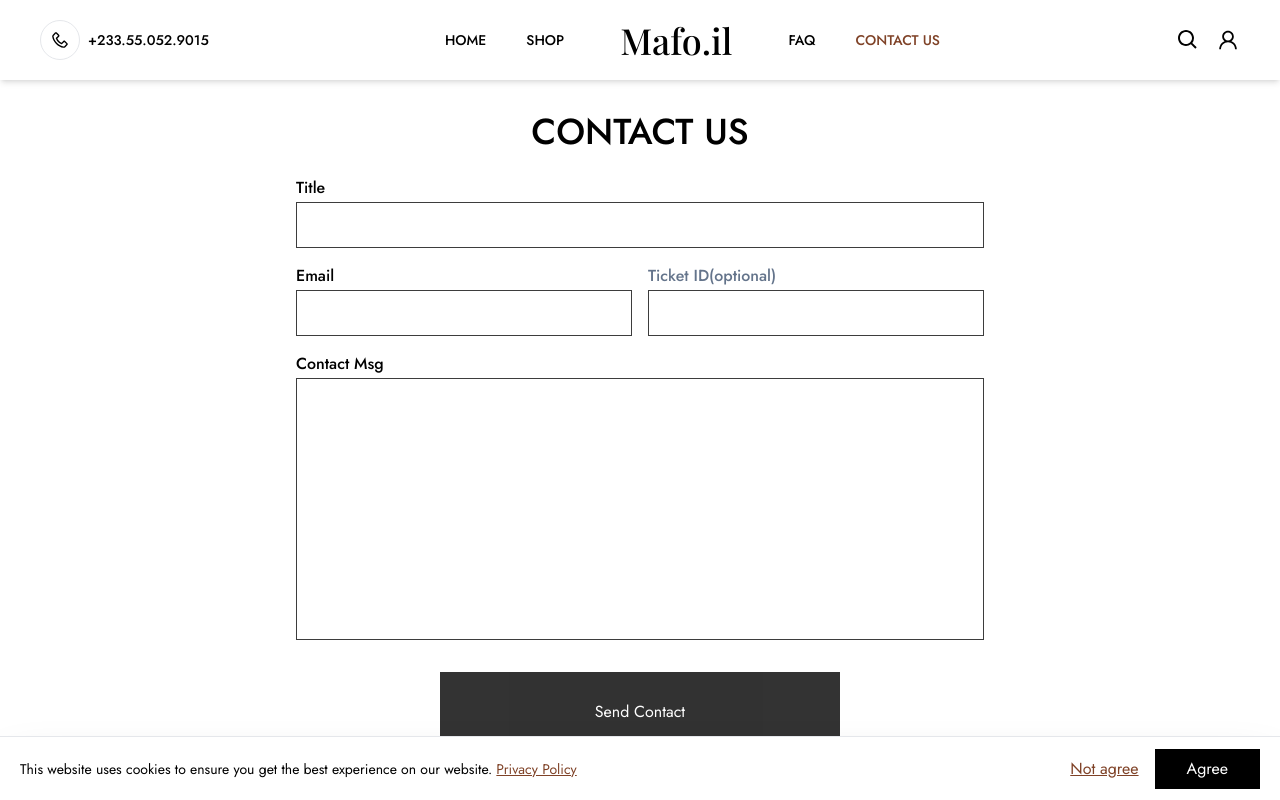
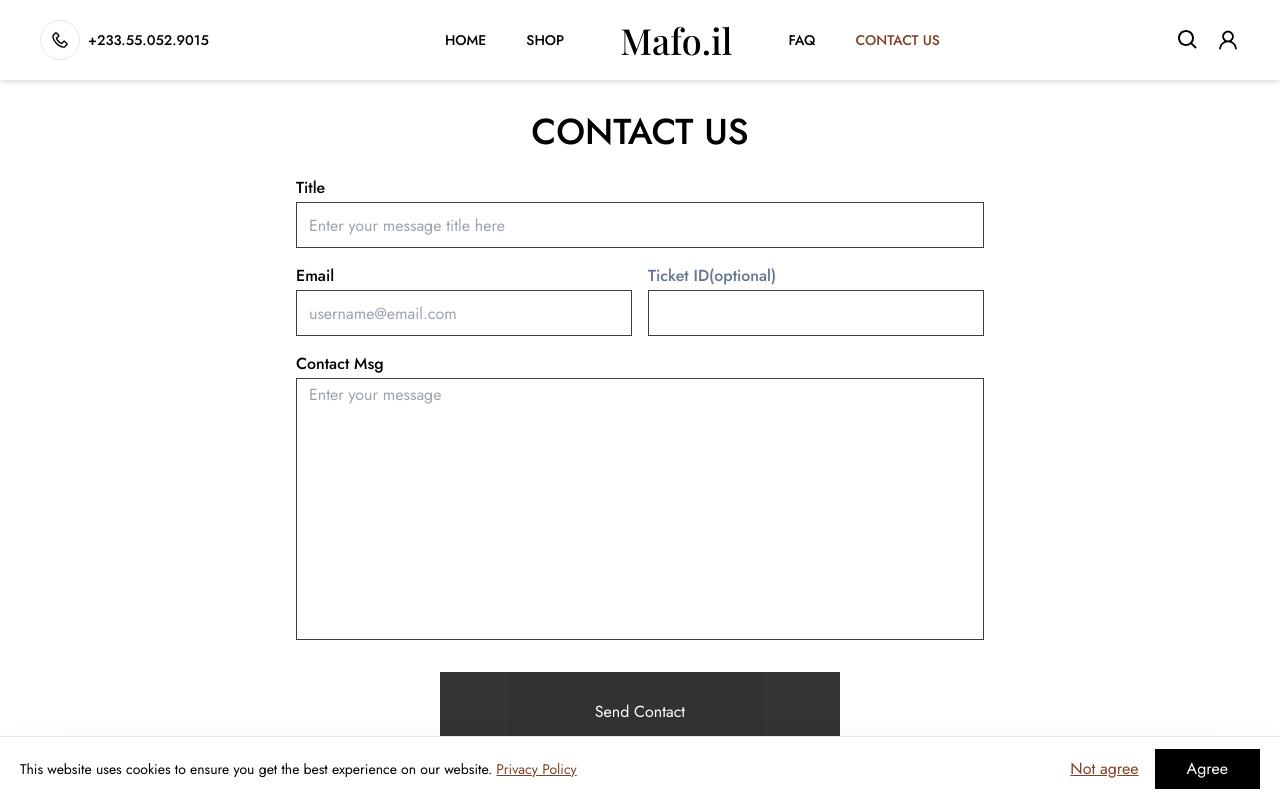
Before and after one commit to FosterSOAsare/mafoil-client, a Next.js app: page /contact in a window 1280 px wide. Built offline with nearby package versions, Linux system fonts and the light colour scheme; no server answers; a web font is replaced by a local one.

Commit message:
UI refactor

```diff
--- a/src/pages/contact.tsx
+++ b/src/pages/contact.tsx
@@ -46,14 +46,14 @@ const contact = () => {
 				<div className="flex items-center justify-center flex-col pt-8">
 					<h1 className="text-2xl md:text-4xl uppercase font-medium">Contact Us</h1>
 					<form action="" className="newProduct w-full px-4 max-w-[720px] h-auto mt-6 flex flex-col items-center justify-center" onSubmit={handleSubmit(sendContactMsg)}>
-						<PrimaryInput name="title" placeholder="" register={register} label="Title" />
+						<PrimaryInput name="title" placeholder="Enter your message title here" register={register} label="Title" />
 
 						<div className="flex flex-col md:flex-row justify-between w-full md:gap-4">
-							<PrimaryInput name="email" placeholder="" register={register} label="Email" />
+							<PrimaryInput name="email" placeholder="username@email.com" register={register} label="Email" />
 							<PrimaryInput name="ticket" placeholder="" register={register} label="Ticket ID(optional)" labelsx="!text-slate-500" />
 						</div>
 
-						<PrimaryTextArea name="message" placeholder="" label="Contact Msg" register={register} sx="!h-64" />
+						<PrimaryTextArea name="message" placeholder="Enter your message" label="Contact Msg" register={register} sx="!h-64" />
 
 						<PrimaryButton text="Send Contact" type="submit" sx="mt-4 max-w-[400px] h-16 md:h-20" disabled={isLoading} />
 					</form>
```
